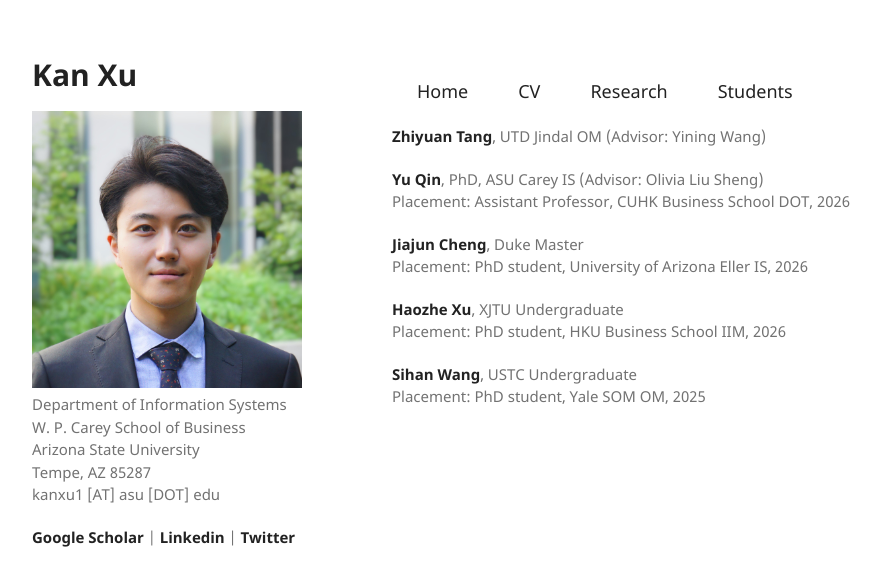
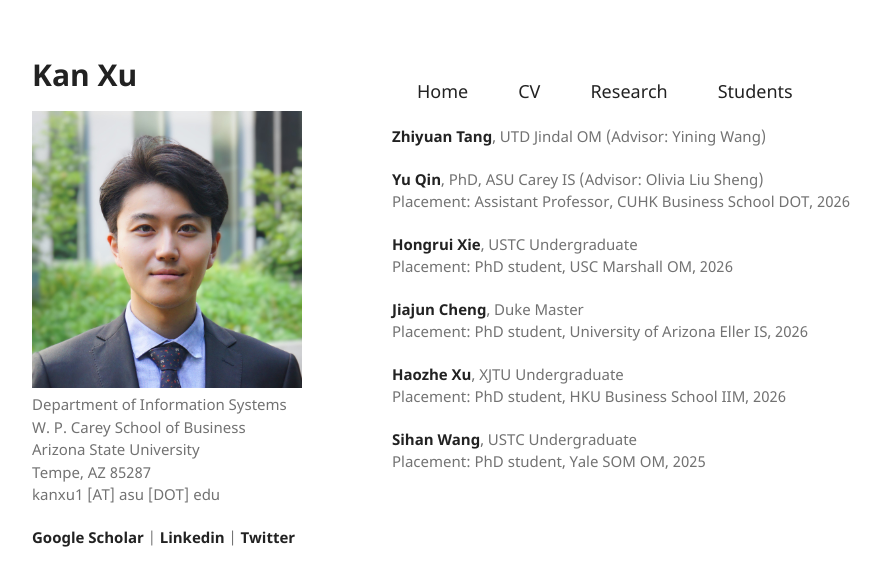
Before and after one commit to kanxu526/kanxu526.github.io, a Jekyll site: the page built from student.md, in a window 1280 px wide. Shown: the top 586 px of the page, without its empty margins (178-1059 px from the left). Built offline with Jekyll 4.4.1, drawn with Linux system fonts in a browser that asks for light colours.

Commit message:
Update student.md

```diff
--- a/student.md
+++ b/student.md
@@ -15,6 +15,10 @@ layout: default
 Placement: Assistant Professor, CUHK Business School DOT, 2026
 </p>
 
+<p><a href="">Hongrui Xie</a>, USTC Undergraduate<br>
+Placement: PhD student, USC Marshall OM, 2026
+</p>
+
 <p><a href="">Jiajun Cheng</a>, Duke Master<br>
 Placement: PhD student, University of Arizona Eller IS, 2026
 </p>
```
